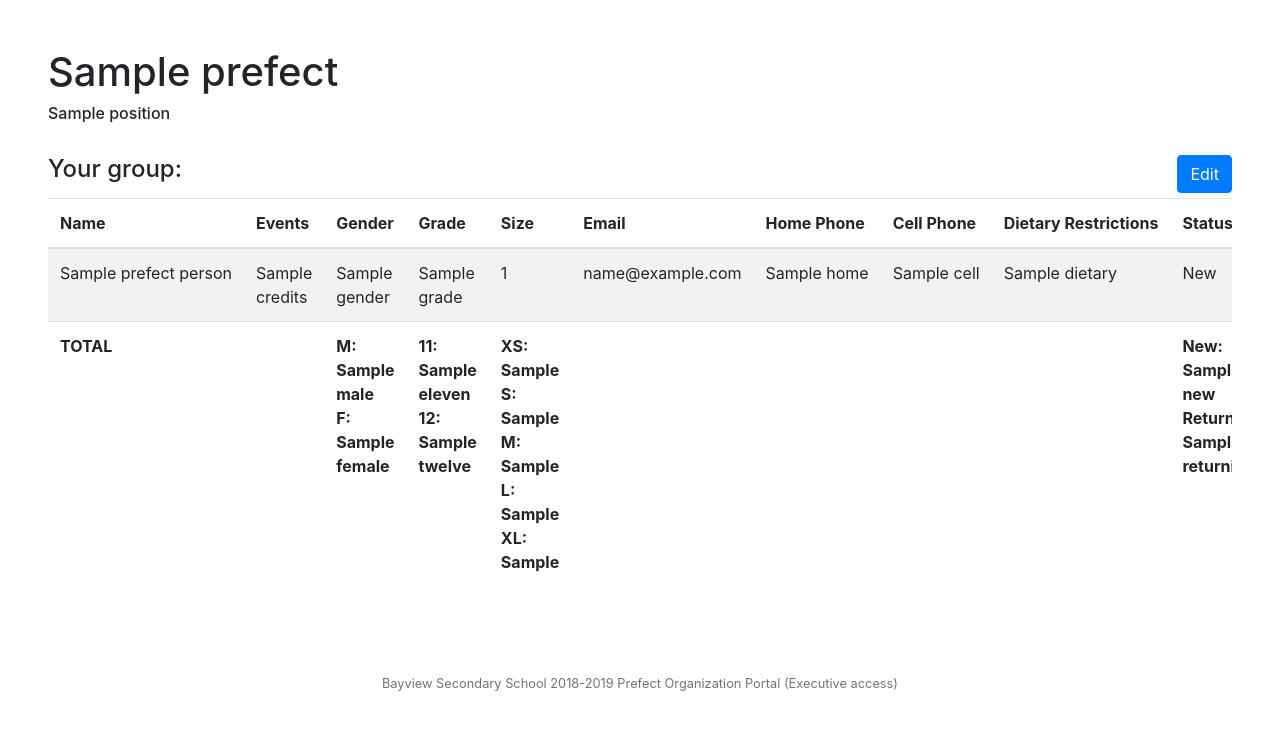
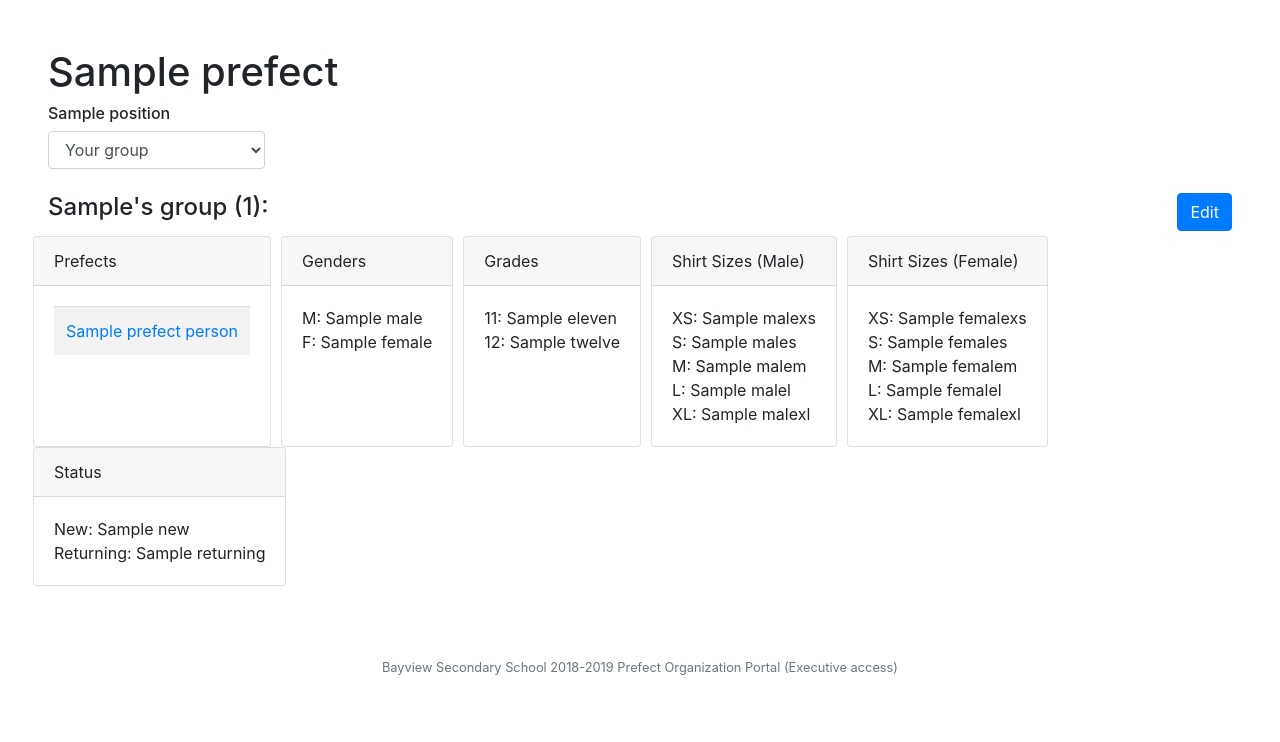
Before and after one commit to OustanDing/bssPrefectPortal, a Flask app: template templates/indexe.html in a window 1280 px wide. Shown: the part 58-800 px from the top of the page. Run offline with Flask 2, Linux system fonts and the light colour scheme; the template is opened without the code that fills it: most values are stand-ins (such as "Sample title", 1, 10 or a date in 2020); some libraries are stand-ins or nearby versions.

Commit message:
changed design of prefect homepage, add popup feature for viewing prefect info, add ability to see all prefects for all execs

```diff
--- a/app.py
+++ b/app.py
@@ -32,7 +32,7 @@ app.config['SESSION_PERMANENT'] = False
 app.config['SESSION_TYPE'] = 'filesystem'
 
 # Connecting to prefects.db
-conn = sqlite3.connect('/home/bssprefectportal/app/prefects.db', check_same_thread=False)
+conn = sqlite3.connect('prefects.db', check_same_thread=False)
 db = conn.cursor()
 
 # HOMEPAGE (PREFECT)
@@ -62,12 +62,13 @@ def index():
 
     return render_template('index.html', prefect=prefect)
 
+'''
 # HOMEPAGE (EXEC)
 @app.route('/indexe')
 @login_required
 @checkPositionPermission("Executive", "index")
 def indexe():
-    ''' Display user dashboard '''
+    Display user dashboard
 
     db.execute("SELECT * FROM users WHERE id = ?", (session['user_id'],))
     creds = db.fetchall()
@@ -153,6 +154,361 @@ def indexe():
             total['returning'] += 1
 
     return render_template('indexe.html', prefect=prefect, prefects=prefects, total=total)
+'''
+
+# HOMEPAGE (EXEC)
+@app.route('/indexe')
+@login_required
+@checkPositionPermission("Executive", "index")
+def indexe():
+    # Display user's dashboard
+    # Get leaders
+    db.execute('SELECT leader FROM users WHERE position = "Executive" AND id != ?', (session['user_id'],))
+    leaderData = db.fetchall()
+
+    leaders = [leader[0] for leader in leaderData]
+
+    # Get current executive's data
+    db.execute("SELECT * FROM users WHERE id = ?", (session['user_id'],))
+    creds = db.fetchall()
+
+    userGroup = creds[0][8]
+
+    db.execute('SELECT * FROM users WHERE leader = ? AND id != ?', (userGroup, session['user_id']))
+    members = db.fetchall()
+
+    prefect = dict([
+        ('name', creds[0][2]),
+        ('position', creds[0][14]),
+        ('firstname', creds[0][8])
+    ])
+
+    # Get current group
+    db.execute('SELECT leader FROM users WHERE id = ?', (session['user_id'],))
+    currentGroup = db.fetchall()[0][0]
+
+    # Get data for current executive's prefect group
+    prefects = []
+
+    for member in members:
+        info = dict([
+            ('id', member[0]),
+            ('name', member[2]),
+            ('credits', member[4]),
+            ('gender', member[6]),
+            ('grade', member[5]),
+            ('size', member[9]),
+            ('email', member[13]),
+            ('home', member[11]),
+            ('cell', member[12]),
+            ('dietary', member[7]),
+            ('status', member[10])
+        ])
+
+        db.execute("SELECT * FROM completed WHERE id = ?", (member[0],))
+        completed = db.fetchall()
+
+        db.execute("SELECT * FROM signup WHERE id = ?", (member[0],))
+        upcoming = db.fetchall()
+
+        info['completed'] = [(event[0], event[2], event[3]) for event in completed]
+        info['upcoming'] = [(event[0], event[2], event[3]) for event in upcoming]
+
+        prefects.append(info)
+
+    prefects = sorted(prefects, key=itemgetter('name'))
+
+    total = {
+        'male': 0,
+        'female': 0,
+        'eleven': 0,
+        'twelve': 0,
+        'malexs': 0,
+        'males': 0,
+        'malem': 0,
+        'malel': 0,
+        'malexl': 0,
+        'femalexs': 0,
+        'females': 0,
+        'femalem': 0,
+        'femalel': 0,
+        'femalexl': 0,
+        'new': 0,
+        'returning': 0
+    }
+
+    for member in members:
+        if member[6] == 'Male':
+            total['male'] += 1
+        elif member[6] == 'Female':
+            total['female'] += 1
+
+        if member[9] == 'XS' and member[6] == 'male':
+            total['malexs'] += 1
+        elif member[9] == 'S' and member[6] == 'male':
+            total['males'] += 1
+        elif member[9] == 'M' and member[6] == 'male':
+            total['malem'] += 1
+        elif member[9] == 'L' and member[6] == 'male':
+            total['malel'] += 1
+        elif member[9] == 'XL' and member[6] == 'male':
+            total['malexl'] += 1
+        elif member[9] == 'XS' and member[6] == 'female':
+            total['femalexs'] += 1
+        elif member[9] == 'S' and member[6] == 'female':
+            total['females'] += 1
+        elif member[9] == 'M' and member[6] == 'female':
+            total['femalem'] += 1
+        elif member[9] == 'L' and member[6] == 'female':
+            total['femalel'] += 1
+        elif member[9] == 'XL' and member[6] == 'female':
+            total['femalexl'] += 1
+
+        if member[5] == '11':
+            total['eleven'] += 1
+        elif member[5] == '12':
+            total['twelve'] += 1
+
+        if member[10] == 'New':
+            total['new'] += 1
+        elif member[10] == 'Returning':
+            total['returning'] += 1
+
+    return render_template('indexe.html', prefect=prefect, prefects=prefects, total=total, leaders=leaders, currentGroup=currentGroup)
+
+# HOMEPAGE FOR ALL PREFECTS (EXEC)
+@app.route('/indexe/all')
+@login_required
+@checkPositionPermission("Executive", "index")
+def indexe2():
+    # Display user's dashboard
+    # Get leaders
+    db.execute('SELECT leader FROM users WHERE position = "Executive" AND id != ?', (session['user_id'],))
+    leaderData = db.fetchall()
+
+    leaders = [leader[0] for leader in leaderData]
+
+    # Get current executive's data
+    db.execute("SELECT * FROM users WHERE id = ?", (session['user_id'],))
+    creds = db.fetchall()
+
+    prefect = dict([
+        ('name', creds[0][2]),
+        ('position', creds[0][14]),
+        ('firstname', creds[0][8])
+    ])
+
+    # Get current group ('all')
+    currentGroup = 'all'
+
+    # Get data for all prefects
+    db.execute('SELECT * FROM users WHERE id != ? AND position = "Prefect"', (session['user_id'],))
+    members = db.fetchall()
+
+    prefects = []
+
+    for member in members:
+        info = dict([
+            ('id', member[0]),
+            ('name', member[2]),
+            ('credits', member[4]),
+            ('gender', member[6]),
+            ('grade', member[5]),
+            ('size', member[9]),
+            ('email', member[13]),
+            ('home', member[11]),
+            ('cell', member[12]),
+            ('dietary', member[7]),
+            ('status', member[10])
+        ])
+
+        db.execute("SELECT * FROM completed WHERE id = ?", (member[0],))
+        completed = db.fetchall()
+
+        db.execute("SELECT * FROM signup WHERE id = ?", (member[0],))
+        upcoming = db.fetchall()
+
+        info['completed'] = [(event[0], event[2], event[3]) for event in completed]
+        info['upcoming'] = [(event[0], event[2], event[3]) for event in upcoming]
+
+        prefects.append(info)
+
+    prefects = sorted(prefects, key=itemgetter('name'))
+
+    total = {
+        'male': 0,
+        'female': 0,
+        'eleven': 0,
+        'twelve': 0,
+        'malexs': 0,
+        'males': 0,
+        'malem': 0,
+        'malel': 0,
+        'malexl': 0,
+        'femalexs': 0,
+        'females': 0,
+        'femalem': 0,
+        'femalel': 0,
+        'femalexl': 0,
+        'new': 0,
+        'returning': 0
+    }
+
+    for member in members:
+        if member[6] == 'Male':
+            total['male'] += 1
+        elif member[6] == 'Female':
+            total['female'] += 1
+
+        if member[9] == 'XS' and member[6] == 'male':
+            total['malexs'] += 1
+        elif member[9] == 'S' and member[6] == 'male':
+            total['males'] += 1
+        elif member[9] == 'M' and member[6] == 'male':
+            total['malem'] += 1
+        elif member[9] == 'L' and member[6] == 'male':
+            total['malel'] += 1
+        elif member[9] == 'XL' and member[6] == 'male':
+            total['malexl'] += 1
+        elif member[9] == 'XS' and member[6] == 'female':
+            total['femalexs'] += 1
+        elif member[9] == 'S' and member[6] == 'female':
+            total['females'] += 1
+        elif member[9] == 'M' and member[6] == 'female':
+            total['femalem'] += 1
+        elif member[9] == 'L' and member[6] == 'female':
+            total['femalel'] += 1
+        elif member[9] == 'XL' and member[6] == 'female':
+            total['femalexl'] += 1
+
+        if member[5] == '11':
+            total['eleven'] += 1
+        elif member[5] == '12':
+            total['twelve'] += 1
+
+        if member[10] == 'New':
+            total['new'] += 1
+        elif member[10] == 'Returning':
+            total['returning'] += 1
+
+    return render_template('indexe.html', prefect=prefect, prefects=prefects, total=total, leaders=leaders, currentGroup=currentGroup)
+
+# HOMEPAGE FOR DIFFERENT GROUP (EXEC)
+@app.route('/indexe/<leader>')
+@login_required
+@checkPositionPermission("Executive", "index")
+def indexe3(leader):
+    # Display user's dashboard
+    # Get leaders
+    db.execute('SELECT leader FROM users WHERE position = "Executive" AND id != ?', (session['user_id'],))
+    leaderData = db.fetchall()
+
+    leaders = [leader[0] for leader in leaderData]
+
+    # Get current executive's data
+    db.execute("SELECT * FROM users WHERE id = ?", (session['user_id'],))
+    creds = db.fetchall()
+
+    prefect = dict([
+        ('name', creds[0][2]),
+        ('position', creds[0][14]),
+        ('firstname', creds[0][8])
+    ])
+
+    # Get current group
+    currentGroup = leader
+
+    # Get data for current executive's prefect group
+    db.execute('SELECT * FROM users WHERE leader = ? AND id != ? AND position = "Prefect"', (currentGroup, session['user_id']))
+    members = db.fetchall()
+
+    prefects = []
+
+    for member in members:
+        info = dict([
+            ('id', member[0]),
+            ('name', member[2]),
+            ('credits', member[4]),
+            ('gender', member[6]),
+            ('grade', member[5]),
+            ('size', member[9]),
+            ('email', member[13]),
+            ('home', member[11]),
+            ('cell', member[12]),
+            ('dietary', member[7]),
+            ('status', member[10])
+        ])
+
+        db.execute("SELECT * FROM completed WHERE id = ?", (member[0],))
+        completed = db.fetchall()
+
+        db.execute("SELECT * FROM signup WHERE id = ?", (member[0],))
+        upcoming = db.fetchall()
+
+        info['completed'] = [(event[0], event[2], event[3]) for event in completed]
+        info['upcoming'] = [(event[0], event[2], event[3]) for event in upcoming]
+
+        prefects.append(info)
+
+    prefects = sorted(prefects, key=itemgetter('name'))
+
+    total = {
+        'male': 0,
+        'female': 0,
+        'eleven': 0,
+        'twelve': 0,
+        'malexs': 0,
+        'males': 0,
+        'malem': 0,
+        'malel': 0,
+        'malexl': 0,
+        'femalexs': 0,
+        'females': 0,
+        'femalem': 0,
+        'femalel': 0,
+        'femalexl': 0,
+        'new': 0,
+        'returning': 0
+    }
+
+    for member in members:
+        if member[6] == 'Male':
+            total['male'] += 1
+        elif member[6] == 'Female':
+            total['female'] += 1
+
+        if member[9] == 'XS' and member[6] == 'male':
+            total['malexs'] += 1
+        elif member[9] == 'S' and member[6] == 'male':
+            total['males'] += 1
+        elif member[9] == 'M' and member[6] == 'male':
+            total['malem'] += 1
+        elif member[9] == 'L' and member[6] == 'male':
+            total['malel'] += 1
+        elif member[9] == 'XL' and member[6] == 'male':
+            total['malexl'] += 1
+        elif member[9] == 'XS' and member[6] == 'female':
+            total['femalexs'] += 1
+        elif member[9] == 'S' and member[6] == 'female':
+            total['females'] += 1
+        elif member[9] == 'M' and member[6] == 'female':
+            total['femalem'] += 1
+        elif member[9] == 'L' and member[6] == 'female':
+            total['femalel'] += 1
+        elif member[9] == 'XL' and member[6] == 'female':
+            total['femalexl'] += 1
+
+        if member[5] == '11':
+            total['eleven'] += 1
+        elif member[5] == '12':
+            total['twelve'] += 1
+
+        if member[10] == 'New':
+            total['new'] += 1
+        elif member[10] == 'Returning':
+            total['returning'] += 1
+
+    return render_template('indexe.html', prefect=prefect, prefects=prefects, total=total, leaders=leaders, currentGroup=currentGroup)
 
 # ADD PREFECT (EXEC)
 @app.route('/adde', methods=['GET', 'POST'])
--- a/functions.py
+++ b/functions.py
@@ -3,7 +3,7 @@ import requests, urllib.parse, sqlite3
 from flask import *
 from functools import wraps
 
-conn = sqlite3.connect('/home/bssprefectportal/app/prefects.db', check_same_thread=False)
+conn = sqlite3.connect('prefects.db', check_same_thread=False)
 db = conn.cursor()
 
 
--- a/static/styles.css
+++ b/static/styles.css
@@ -1,5 +1,9 @@
 p {
     margin: 0px;
+}
+
+.card {
+    margin-right: 10px;
 }
 
 #yourgroup {
@@ -73,3 +77,10 @@ p {
 .checkoption, .checkoption2 {
     width: 15%;
 }
+
+.table-wrapper-scroll-y {
+    display: block;
+    max-height: 460px;
+    overflow-y: auto;
+    -ms-overflow-style: -ms-autohiding-scrollbar;
+}
--- a/templates/indexe.html
+++ b/templates/indexe.html
@@ -6,57 +6,147 @@
 
 {% block main %}
     <h1>{{ prefect.name }}</h1>
+    <h6>{{ prefect.position }}</h6>
+    <select class="form-control" style="width:auto" onchange="window.location.href=this.value">
+        <option value="/indexe" selected>Your group</option>
+        <option value="/indexe/all" {% if currentGroup == 'all' %}selected{% endif %}>ALL PREFECTS</option>
+        {% for leader in leaders %}
+            <option value="/indexe/{{ leader }}" {% if currentGroup == leader %}selected{% endif %}>{{ leader }}'s group</option>
+        {% endfor %}
+    </select>
+    <br>
+    <div class="row" id="yourgroup">
+        <div class="col-md-8"><h4>{% if prefect.firstname == currentGroup %}Your group{% elif currentGroup == 'all' %}All Prefects{% else %}{{ currentGroup }}'s group{% endif %} ({{ prefects|length }}):</h4></div>
+        <div class="col-md-4 text-right"><a href="/editprefecte" class="btn btn-primary">Edit</a></div>
+    </div>
     <div class="row">
-        <div class="col-md-4"><h6>{{ prefect.position }}</h6></div>
-        <div class="col-md-8 text-right">
-            <!--
-            Show:
-            <form action="/indexe" method="POST">
-                <select class="form-control" name="grade">
-                    <option value="11" {% if prefect.grade == 11 %} selected="selected" {% endif %}>11</option>
-                    <option value="12" {% if prefect.grade == 12 %} selected="selected" {% endif %}>12</option>
-                </select>
-            </form>
-            -->
+        <div class="card">
+            <div class="card-header">
+                Prefects
+            </div>
+            <div class="card-body">
+                {% if currentGroup == 'all' %}
+                    <div class="table-wrapper-scroll-y">
+                {% endif %}
+                <table class="table table-striped text-left" style="width:auto">
+                    <tbody>
+                        {% for prefect in prefects %}
+                            <tr><td>
+                                <a href="#" data-toggle="modal" data-target="#popup_{{ prefect.id }}">{{ prefect.name }}</a>
+                            </td></tr>
+                        {% endfor %}
+                    </tbody>
+                </table>
+                {% if currentGroup == 'all' %}
+                    </div>
+                {% endif %}
             </div>
         </div>
-    <br>
-    <div class="row" id="yourgroup">
-        <div class="col-md-8"><h4>Your group:</h4></div>
-        <div class="col-md-4 text-right"><a href="/editprefecte" class="btn btn-primary">Edit</a></div>
+        <div class="card">
+            <div class="card-header">
+                Genders
             </div>
-    <div class="table-responsive">
-        <table class="table table-striped text-left">
-            <thead>
-                <tr><b>
-                    <th>Name</th>
-                    <th>Events</th>
-                    <th>Gender</th>
-                    <th>Grade</th>
-                    <th>Size</th>
-                    <th>Email</th>
-                    <th>Home Phone</th>
-                    <th>Cell Phone</th>
-                    <th class="text-nowrap">Dietary Restrictions</th>
-                    <th>Status</th>
-                    <th>Completed</th>
-                    <th>Upcoming</th>
-                </b></tr>
-            </thead>
-            <tbody>
+            <div class="card-body">
+                M: {{ total.male }}<br>
+                F: {{ total.female }}
+            </div>
+        </div>
+        <div class="card">
+            <div class="card-header">
+                Grades
+            </div>
+            <div class="card-body">
+                11: {{ total.eleven }}<br>
+                12: {{ total.twelve }}
+            </div>
+        </div>
+        <div class="card">
+            <div class="card-header">
+                Shirt Sizes (Male)
+            </div>
+            <div class="card-body">
+                XS: {{ total.malexs }}<br>
+                S: {{ total.males }}<br>
+                M: {{ total.malem }}<br>
+                L: {{ total.malel }}<br>
+                XL: {{ total.malexl }}
+            </div>
+        </div>
+        <div class="card">
+            <div class="card-header">
+                Shirt Sizes (Female)
+            </div>
+            <div class="card-body">
+                XS: {{ total.femalexs }}<br>
+                S: {{ total.females }}<br>
+                M: {{ total.femalem }}<br>
+                L: {{ total.femalel }}<br>
+                XL: {{ total.femalexl }}
+            </div>
+        </div>
+        <div class="card">
+            <div class="card-header">
+                Status
+            </div>
+            <div class="card-body">
+                New: {{ total.new }}<br>
+                Returning: {{ total.returning }}
+            </div>
+        </div>
+    </div>
     {% for prefect in prefects %}
+        <div class="modal fade" id="popup_{{ prefect.id }}" tabindex="-1" role="dialog" aria-labelledby="popuptitle" aria-hidden="true">
+            <div class="modal-dialog modal-dialog-centered modal-lg" role="document">
+                <div class="modal-content">
+                    <div class="modal-header">
+                        <h5 class="modal-title" id="popuptitle">{{ prefect.name }}</h5>
+                        <button type="button" class="close" data-dismiss="modal" aria-label="Close">
+                            <span aria-hidden="true">&times;</span>
+                        </button>
+                    </div>
+                    <div class="modal-body">
+                        <div class="text-right" style="margin-bottom: 5px">
+                            <a href="/editprefecte/{{ prefect.id }}" class="btn btn-primary">Edit</a>
+                        </div>
+                        <table class="table table-bordered">
                             <tr>
-                        <td class="text-nowrap">{{ prefect.name }}</td>
+                                <td class="category">Events</td>
                                 <td>{{ prefect.credits }}</td>
-                        <td>{{ prefect.gender or 'N/A' }}</td>
+                            </tr>
+                            <tr>
+                                <td class="category">Gender</td>
+                                <td>{{ prefect.gender }}</td>
+                            </tr>
+                            <tr>
+                                <td class="category">Grade</td>
                                 <td>{{ prefect.grade }}</td>
-                        <td>{{ prefect.size or 'N/A' }}</td>
-                        <td>{{ prefect.email or 'N/A' }}</td>
-                        <td class="text-nowrap">{{ prefect.home or 'N/A' }}</td>
-                        <td class="text-nowrap">{{ prefect.cell or 'N/A' }}</td>
-                        <td class="text-nowrap">{{ prefect.dietary or 'N/A' }}</td>
-                        <td class="text-nowrap">{{ prefect.status or 'N/A' }}</td>
-                        <td class="text-nowrap">
+                            </tr>
+                            <tr>
+                                <td class="category">Size</td>
+                                <td>{{ prefect.size }}</td>
+                            </tr>
+                            <tr>
+                                <td class="category">Email</td>
+                                <td>{{ prefect.email }}</td>
+                            </tr>
+                            <tr>
+                                <td class="category">Home Phone</td>
+                                <td>{{ prefect.home }}</td>
+                            </tr>
+                            <tr>
+                                <td class="category">Cell Phone</td>
+                                <td>{{ prefect.cell }}</td>
+                            </tr>
+                            <tr>
+                                <td class="category">Dietary Restrictions</td>
+                                <td>{{ prefect.dietary }}</td>
+                            </tr>
+                            <tr>
+                                <td class="category">Status</td>
+                                <td>{{ prefect.status }}</td>
+                            </tr>
+                        </table>
+                        <b>Completed Events</b>
                         <ul>
                             {% for event in prefect.completed %}
                                 {% if event[1] == 3 %}
@@ -66,8 +156,7 @@
                                 {% endif %}
                             {% endfor %}
                         </ul>
-                        </td>
-                        <td class="text-nowrap">
+                        <b>Upcoming Events</b>
                         <ul>
                             {% for event in prefect.upcoming %}
                                 {% if event[1] == 3 %}
@@ -77,42 +166,15 @@
                                 {% endif %}
                             {% endfor %}
                         </ul>
-                        </td>
-                    </tr>
+                    </div>
+                    <div class="modal-footer">
+                        <button type="button" class="btn btn-secondary" data-dismiss="modal">Close</button>
+                    </div>
+                </div>
+            </div>
+        </div>
     {% endfor %}
-            </tbody>
-            <tfoot>
-                <tr class="total">
-                    <td colspan="2">TOTAL</td>
-                    <td>
-                        M: {{ total.male }}<br>
-                        F: {{ total.female }}
-                    </td>
-                    <td>
-                        11: {{ total.eleven }}<br>
-                        12: {{ total.twelve }}
-                    </td>
-                    <td>
-                        XS: {{ total.xs }}<br>
-                        S: {{ total.s }}<br>
-                        M: {{ total.m }}<br>
-                        L: {{ total.l }}<br>
-                        XL: {{ total.xl }}
-                    </td>
-                    <td></td>
-                    <td></td>
-                    <td></td>
-                    <td></td>
-                    <td>
-                        New: {{ total.new }}<br>
-                        Returning: {{ total.returning }}
-                    </td>
-                    <td></td>
-                    <td></td>
-                </tr>
-            </tfoot>
-        </table>
-    </div>
+
     <br>
 
 
```
Also changed, not shown: backup/indexe.html (added, +88 -0 lines). Lines whose indentation alone changed are shown as unchanged.
